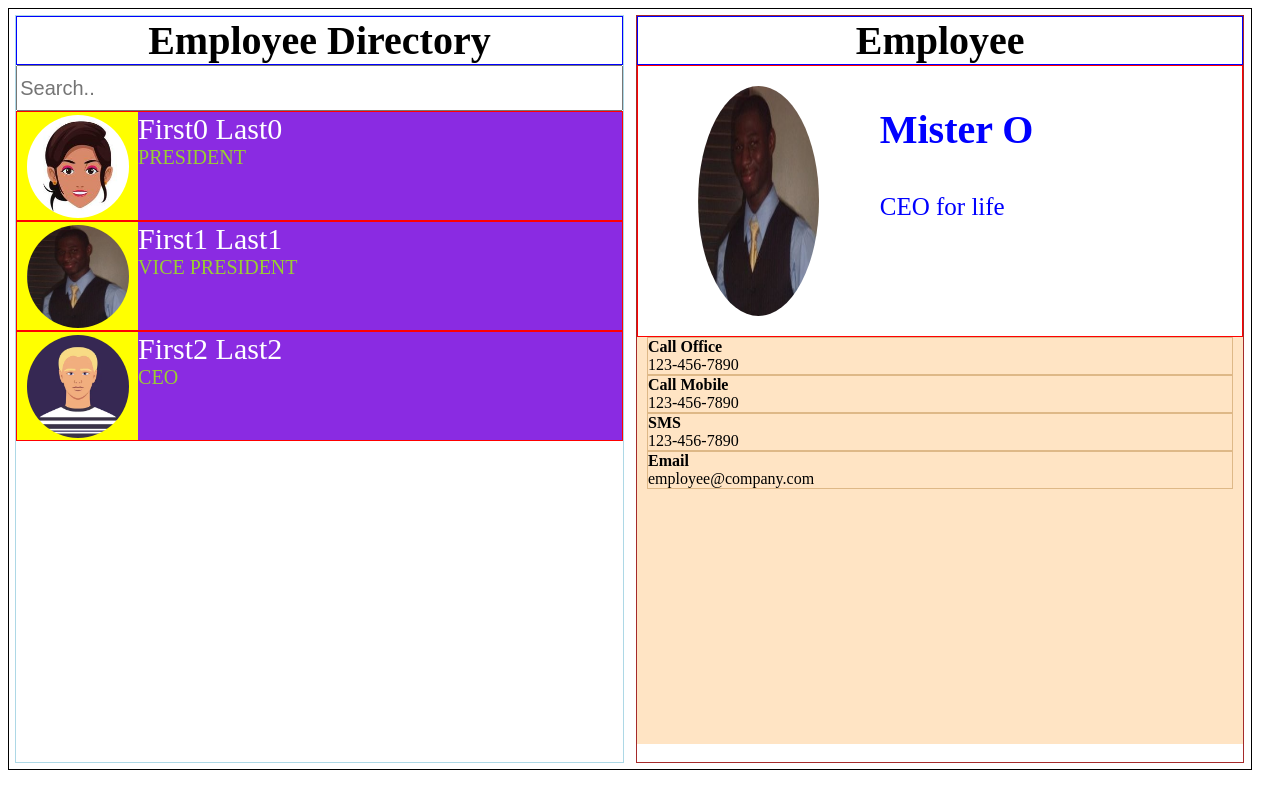
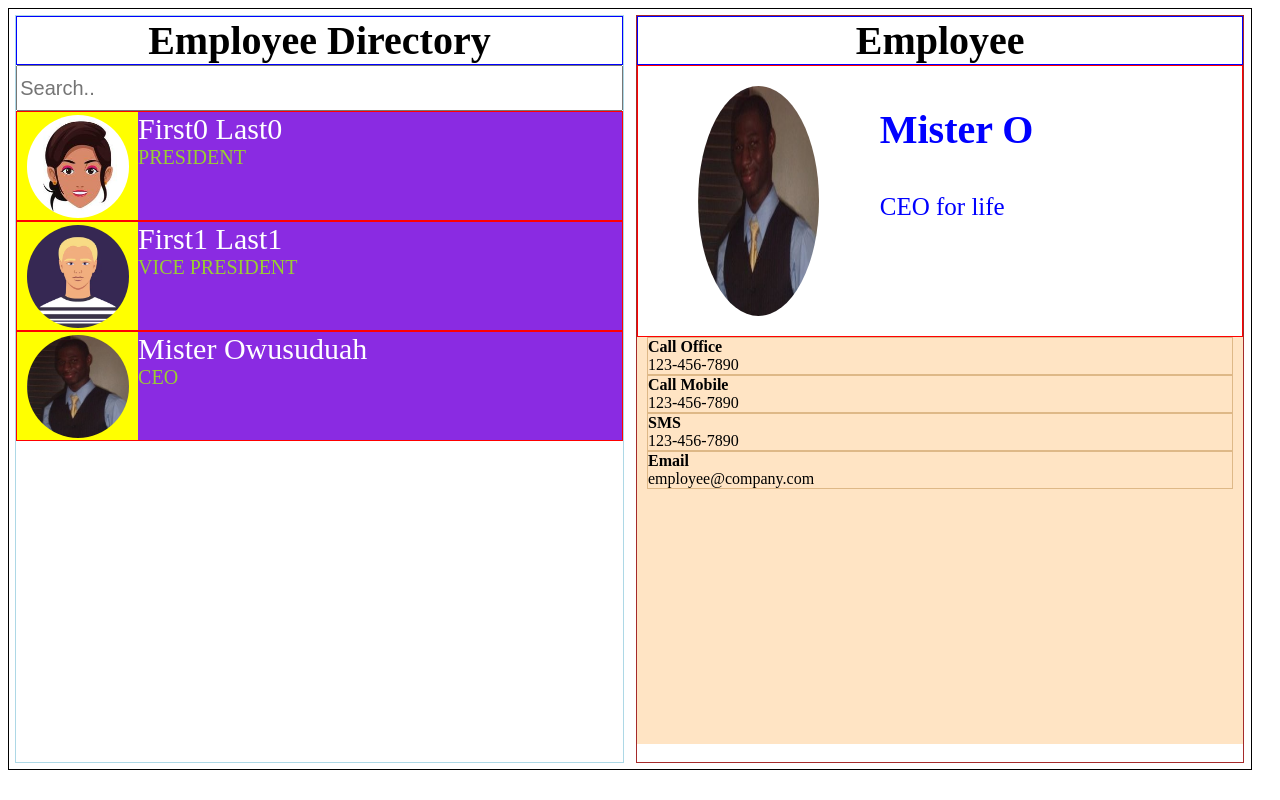
Before and after one commit to oachamfo/test, a React (Vite) app: page / in a window 1280 px wide. Built offline with nearby package versions, Linux system fonts and the light colour scheme.

Commit message:
avatars rearranged

```diff
--- a/src/assets/components/EmployeeList.jsx
+++ b/src/assets/components/EmployeeList.jsx
@@ -11,12 +11,12 @@ function EmployeeList() {
       <EmployeeListItem
         employeeName="First1 Last1"
         employeeTitle="VICE PRESIDENT"
-        employeeImage="..\src\assets\images\owusu_pic.jfif"
+        employeeImage="..\src\assets\images\male-face.webp"
       />
       <EmployeeListItem
-        employeeName="First2 Last2"
+        employeeName="Mister Owusuduah"
         employeeTitle="CEO"
-        employeeImage="..\src\assets\images\male-face.webp"
+        employeeImage="..\src\assets\images\owusu_pic.jfif"
       />
     </div>
   );
```
